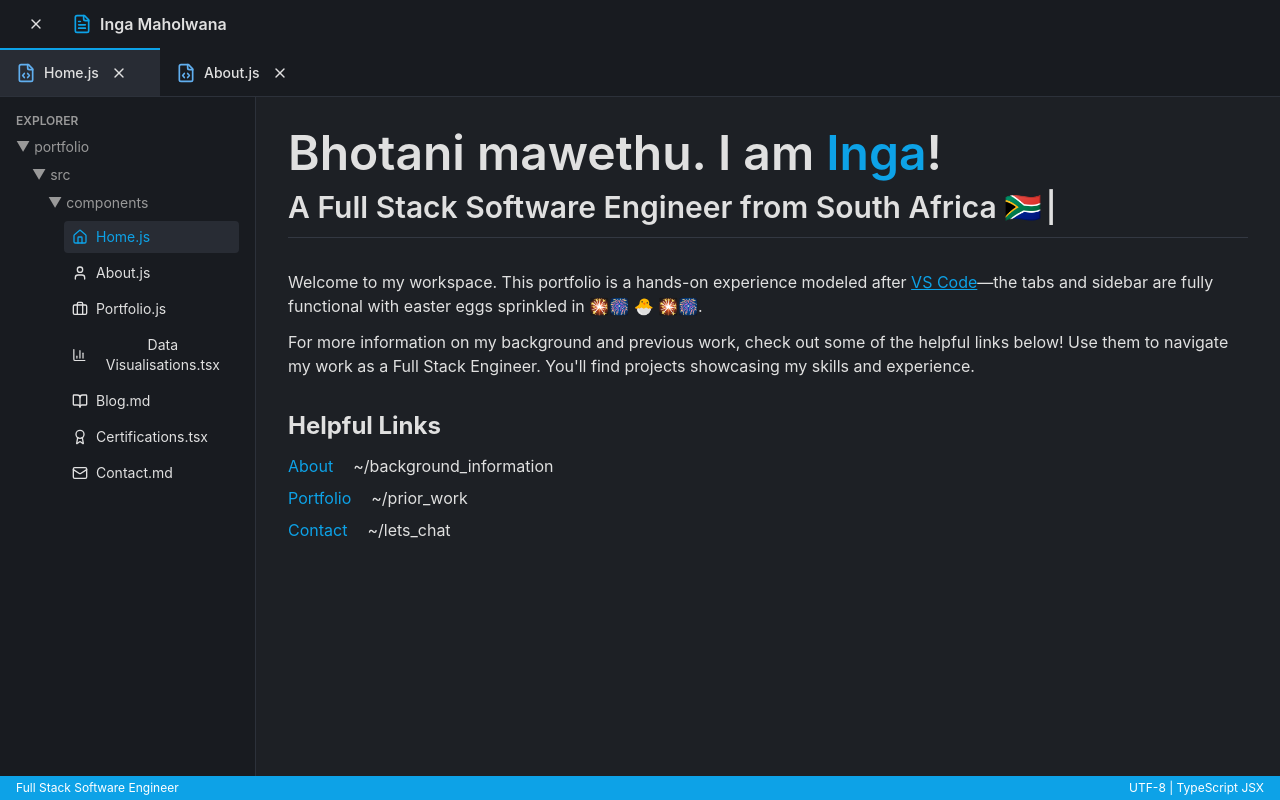
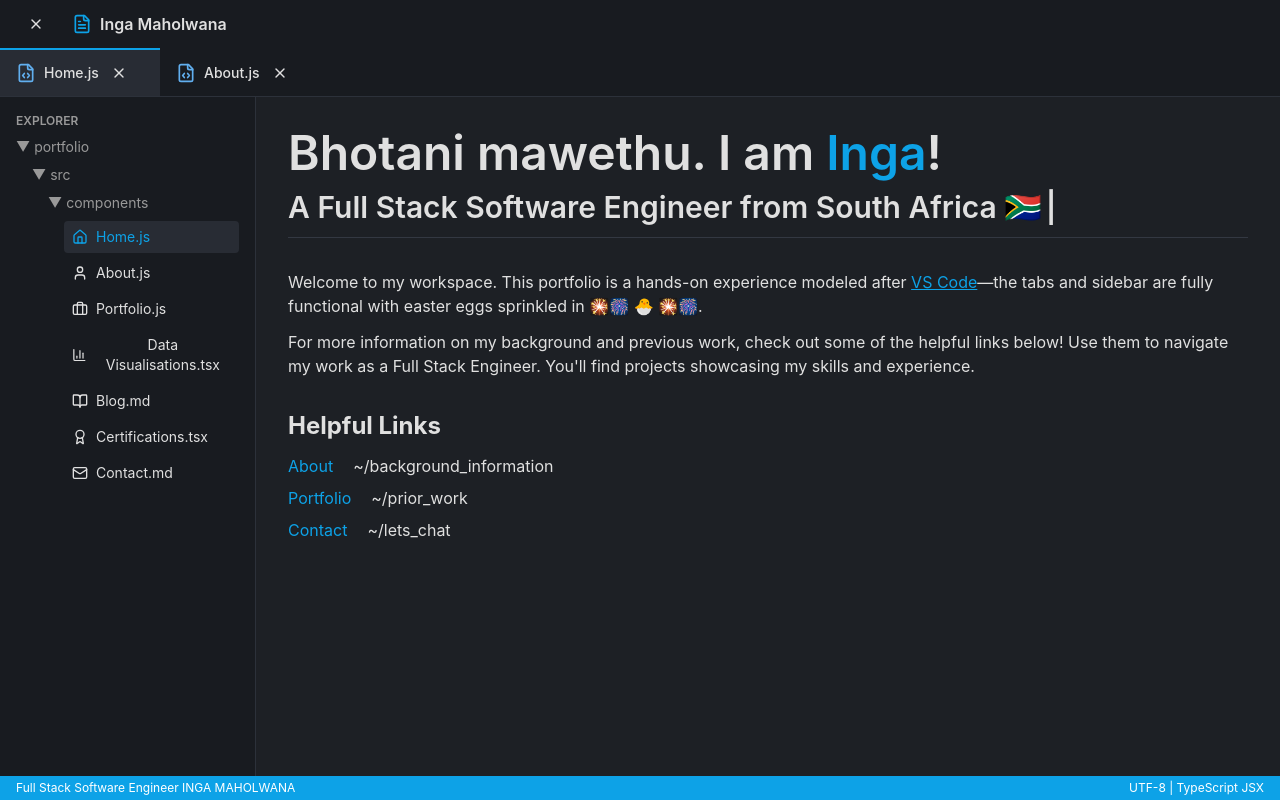
Before and after one commit to IngaMaholwana/Portfoliowebsite, a React (Vite) app: page / in a window 1280 px wide. Built offline with nearby package versions, Linux system fonts and the light colour scheme; the HTML template or start-up script is replaced by a standard one.

Commit message:
removed the name in the base

```diff
--- a/src/components/Layout.tsx
+++ b/src/components/Layout.tsx
@@ -128,7 +128,7 @@ export const Layout = ({ children }: { children: React.ReactNode }) => {
 
       {/* Status Bar */}
       <footer className="h-6 bg-primary text-primary-foreground text-xs flex items-center justify-between px-4">
-        <span>Full Stack Software Engineer</span>
+        <span>Full Stack Software Engineer INGA MAHOLWANA</span>
         <span>UTF-8 | TypeScript JSX</span>
       </footer>
     </div>
--- a/vite.config.ts
+++ b/vite.config.ts
@@ -5,9 +5,9 @@ import { componentTagger } from "lovable-tagger";
 
 // https://vitejs.dev/config/
 export default defineConfig(({ mode }) => ({
-  base: '/portfoliowebsite/',
+  base: '/',
   server: {
-    host: "::",
+    host: "0.0.0.0",
     port: 8080,
   },
   plugins: [react(), mode === "development" && componentTagger()].filter(Boolean),
@@ -16,4 +16,7 @@ export default defineConfig(({ mode }) => ({
       "@": path.resolve(__dirname, "./src"),
     },
   },
+  build: {
+    sourcemap: false,
+  },
 }));
```
